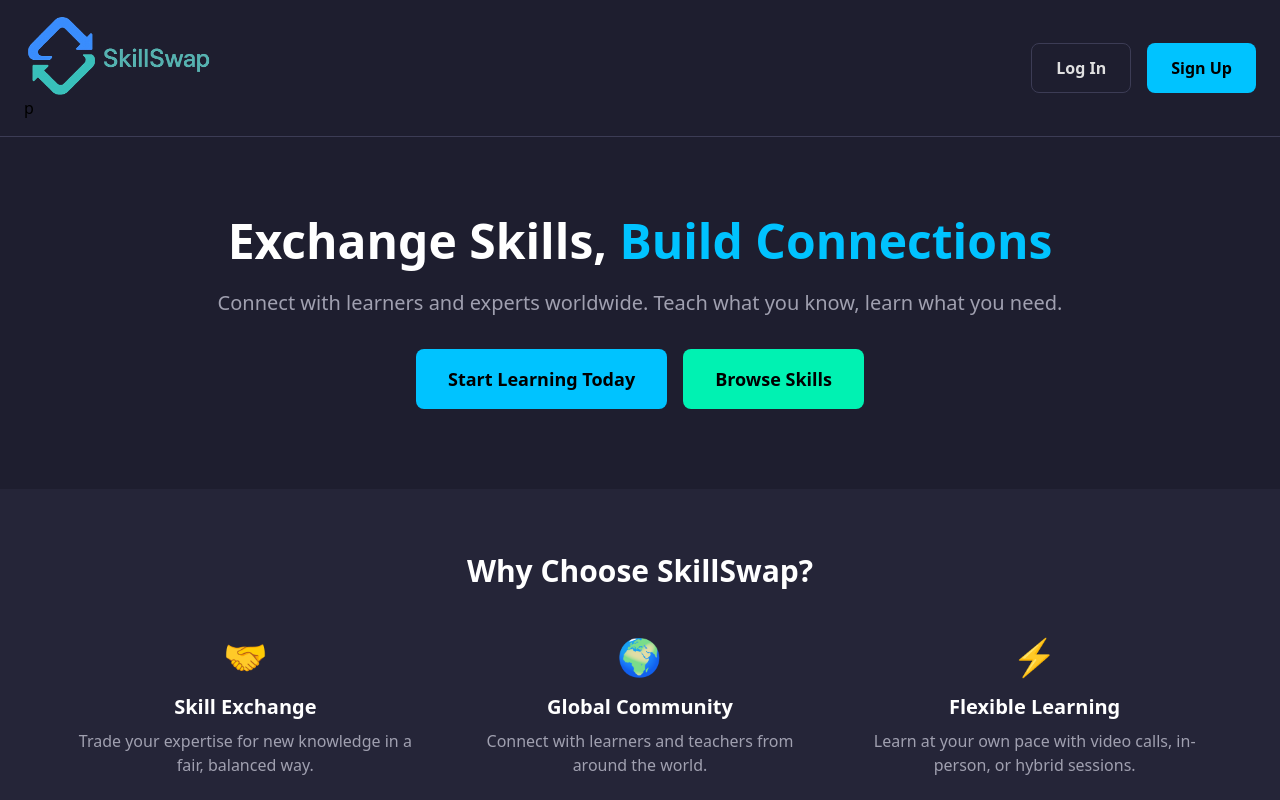
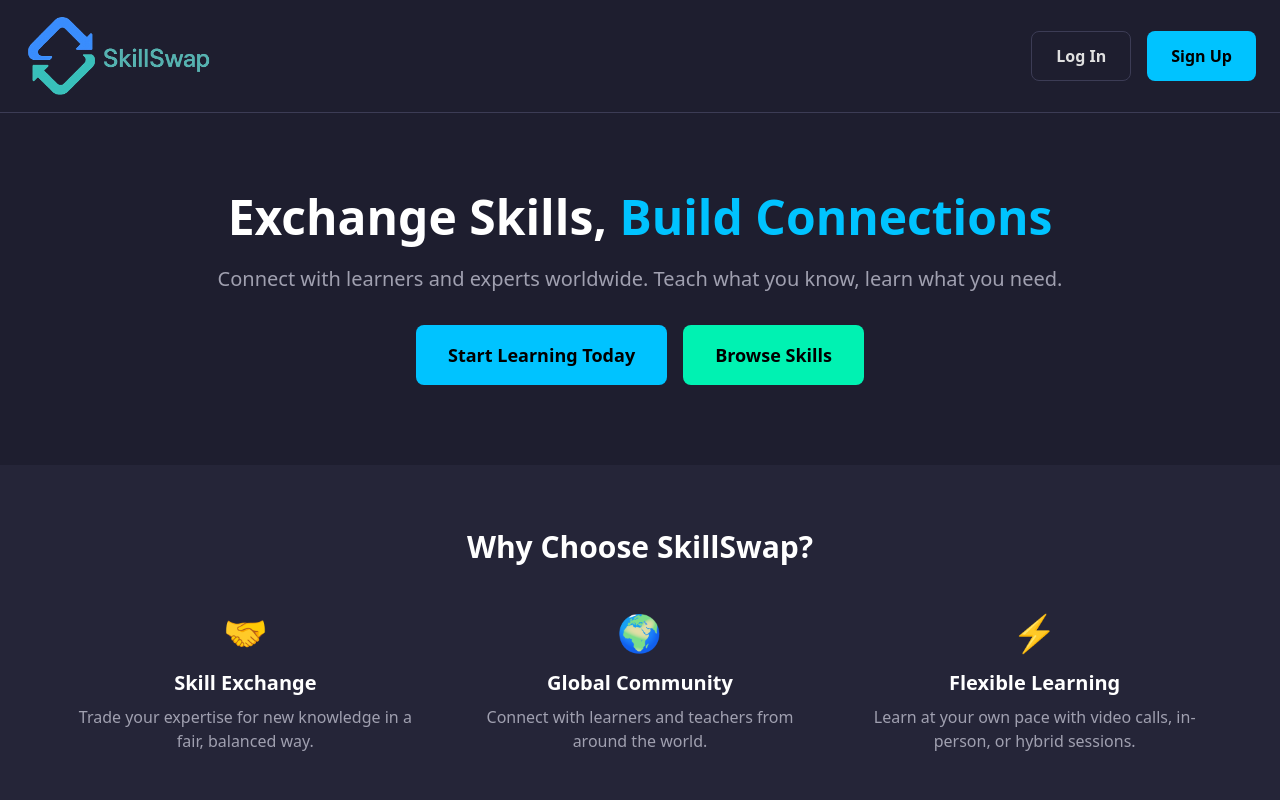
Before and after one commit to Shashank-Thapliyal/SkillSwap, a React (Vite) app in the folder frontend/: page / in a window 1280 px wide. Shown: the top 800 px of the page. Built offline with nearby package versions, Linux system fonts and the light colour scheme; no server answers.

Commit message:
Fix logo link in LandingPage component

```diff
--- a/frontend/src/pages/LandingPage.jsx
+++ b/frontend/src/pages/LandingPage.jsx
@@ -11,7 +11,7 @@ const LandingPage = () => {
     <div className="min-h-screen bg-[#1E1E2F]">
       <header className="bg-[#1E1E2F] mt-0 border-b border-[#3C3C55] px-6 py-4">
         <div className="max-w-7xl mx-auto flex items-center justify-between">
-         <Link to="/" > <img src={Logo} alt="SkillSwap Logo" className="h-20 w-auto" /> p</Link>
+         <Link to="/" > <img src={Logo} alt="SkillSwap Logo" className="h-20 w-auto" /> </Link>
           <div className="flex space-x-4">
             <OutlineButton onClick={() => navigate("/login")}>Log In</OutlineButton>
             <PrimaryButton onClick={() => navigate("/signup")}>Sign Up</PrimaryButton>
```
